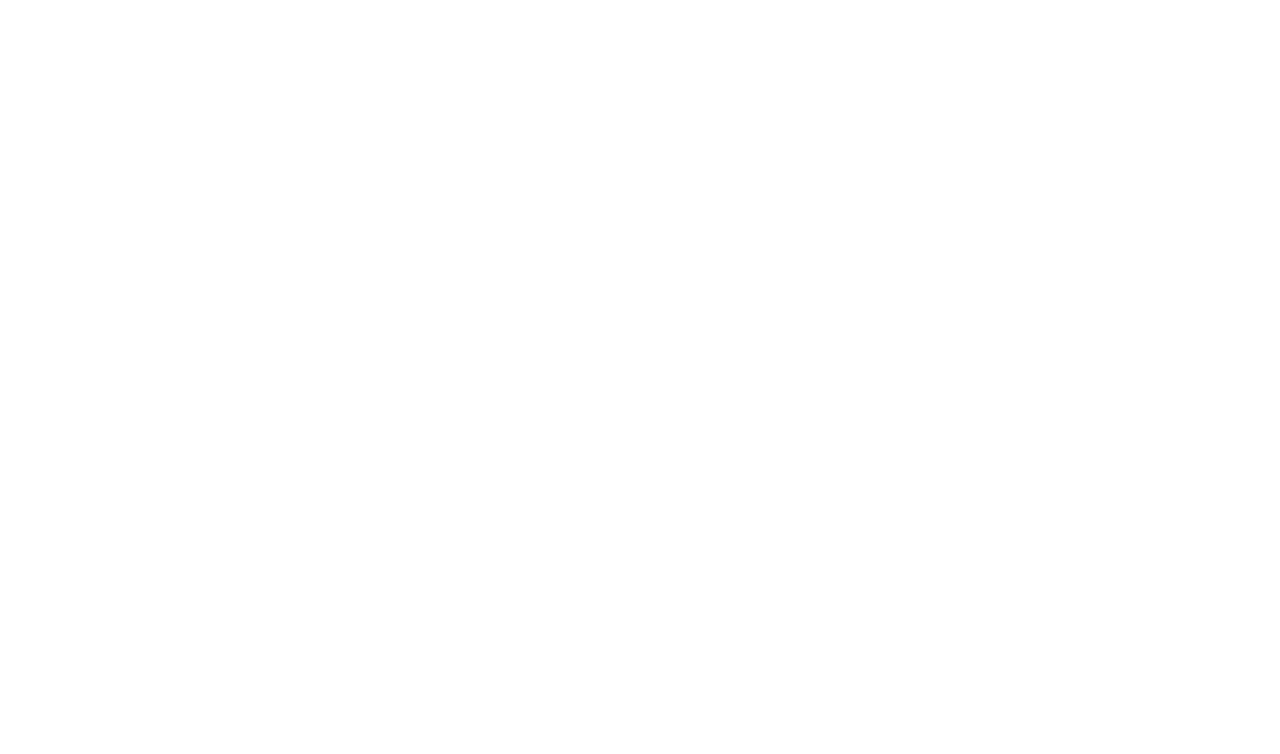
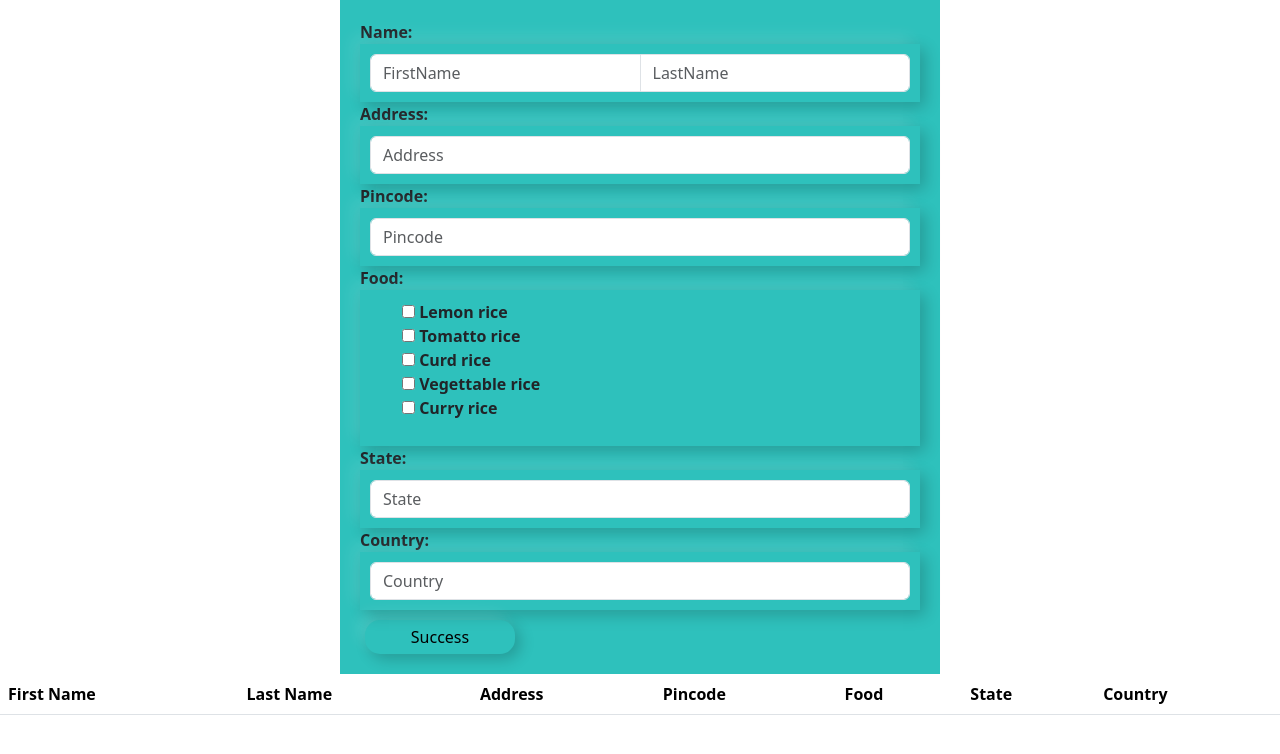
Before and after one commit to Mr-Dhineshraj/FsdWd56-js-Task, a plain HTML site: page index.html in a window 1280 px wide. Drawn offline with nearby package versions, Linux system fonts and the light colour scheme.

Commit message:
forms data getting appended the table

```diff
--- a/Day15-2/src/script/index.js
+++ b/Day15-2/src/script/index.js
@@ -0,0 +1,211 @@
+const container=document.createElement("div");
+const form=document.createElement("form")
+const div1=document.createElement("div");
+const divName=document.createElement("div");
+const inputFirstName=document.createElement("input");
+const inputLastName=document.createElement("input");
+const div2=document.createElement("div");
+const divAddress=document.createElement("div")
+const inputAddress=document.createElement("input");
+const div3=document.createElement("div");
+const divPincode=document.createElement("div");
+const inputPincode=document.createElement("input");
+const div4=document.createElement("div");
+const divFood=document.createElement("div");
+const divList=document.createElement("div");
+const ul=document.createElement("ul");
+const li1=document.createElement("li")
+const li2=document.createElement("li")
+const li3=document.createElement("li")
+const li4=document.createElement("li")
+const li5=document.createElement("li")
+const div5=document.createElement("div");
+const divState=document.createElement("div");
+const inputState=document.createElement("input");
+const div6=document.createElement("div");
+const divCountry=document.createElement("div");
+const inputCountry=document.createElement("input");
+const div7=document.createElement("div");
+const submitButton=document.createElement("button");
+
+const divTable=document.createElement("div");
+const table=document.createElement("table");
+const thead=document.createElement("thead");
+const tableRow=document.createElement("tr");
+const thFirstName=document.createElement("th");
+const thLastName=document.createElement("th");
+const thAddress=document.createElement("th");
+const thPincode=document.createElement("th");
+const thFood=document.createElement("th");
+const thState=document.createElement("th");
+const thCountry=document.createElement("th");
+
+
+container.setAttribute("class","container-fluid d-flex justify-content-center py-10")
+
+
+inputFirstName.setAttribute("type","text")
+inputLastName.setAttribute("type","text")
+inputAddress.setAttribute("type","text")
+inputPincode.setAttribute("type","text")
+inputState.setAttribute("type","text")
+inputCountry.setAttribute("type","text")
+submitButton.setAttribute("type","button")
+
+inputFirstName.setAttribute("class","form-control");
+inputLastName.setAttribute("class","form-control");
+inputAddress.setAttribute("class","form-control");
+inputPincode.setAttribute("class","form-control");
+inputState.setAttribute("class","form-control");
+inputCountry.setAttribute("class","form-control");
+submitButton.setAttribute("class","btn btn-success")
+
+inputFirstName.setAttribute("placeholder","FirstName");
+inputLastName.setAttribute("placeholder","LastName");
+inputAddress.setAttribute("placeholder","Address");
+inputPincode.setAttribute("placeholder","Pincode");
+inputState.setAttribute("placeholder","State");
+inputCountry.setAttribute("placeholder","Country");
+
+divName.setAttribute("class","input-group");
+divAddress.setAttribute("class","input-group");
+divPincode.setAttribute("class","input-group");
+divFood.setAttribute("class","input-group");
+divState.setAttribute("class","input-group");
+divCountry.setAttribute("class","input-group");
+submitButton.setAttribute("class","input-btn")
+
+div1.setAttribute("class","font");
+div2.setAttribute("class","font");
+div3.setAttribute("class","font");
+div4.setAttribute("class","font");
+div5.setAttribute("class","font");
+div6.setAttribute("class","font");
+
+table.setAttribute("class","table");
+thFirstName.setAttribute("scope","col");
+thLastName.setAttribute("scope","col");
+thAddress.setAttribute("scope","col");
+thPincode.setAttribute("scope","col");
+thFood.setAttribute("scope","col");
+thState.setAttribute("scope","col");
+thCountry.setAttribute("scope","col");
+
+
+div1.innerText="Name:";
+div2.innerText="Address:"
+div3.innerText="Pincode:"
+div4.innerText="Food:"
+div5.innerText="State:"
+div6.innerText="Country:"
+submitButton.innerText="Success"
+
+
+ul.innerHTML=`<li><input type="checkbox"> Lemon rice</li>
+<li><input type="checkbox"> Tomatto rice</li>
+<li><input type="checkbox"> Curd rice</li>
+<li><input type="checkbox"> Vegettable rice</li>
+<li><input type="checkbox"> Curry rice</li>`
+
+thFirstName.innerText="First Name"
+thLastName.innerText="Last Name"
+thAddress.innerText="Address"
+thPincode.innerText="Pincode"
+thFood.innerText="Food"
+thState.innerText="State"
+thCountry.innerText="Country"
+
+
+
+
+container.appendChild(form);
+form.append(div1,div2,div3,div4,div5,div6,div7);
+div1.append(divName);
+divName.append(inputFirstName,inputLastName);
+div2.appendChild(divAddress);
+divAddress.appendChild(inputAddress);
+div3.appendChild(divPincode);
+divPincode.appendChild(inputPincode);
+div4.appendChild(divFood);
+divFood.appendChild(divList)
+divList.appendChild(ul);
+div5.appendChild(divState);
+divState.appendChild(inputState);
+div6.appendChild(divCountry);
+divCountry.appendChild(inputCountry);
+div7.appendChild(submitButton);
+
+divTable.appendChild(table);
+table.appendChild(thead);
+thead.appendChild(tableRow);
+tableRow.append(thFirstName,thLastName,thAddress,thPincode,thFood,thState,thCountry);
+document.body.append(container,divTable);
+
+let row=1;
+let checkedcheckboxs;
+
+submitButton.addEventListener("click",validateAndDisplayTheData);
+
+function validateAndDisplayTheData(){
+    console.log("Display the car")
+    checkedcheckboxs=document.querySelectorAll('input[type="checkbox"]:checked');
+    if (checkedcheckboxs.length<2){
+        alert("please select atleast 2 food options");
+        return;
+    }
+    displayTheData();
+
+}
+
+
+function displayTheData(){
+    console.log("display thre data")
+    let firstName=inputFirstName.value;
+    let lastName=inputLastName.value;
+    let address=inputAddress.value;
+    let pincode=inputPincode.value;
+    let state=inputState.value;
+    let country=inputCountry.value;
+
+    let selectedFoods=Array.from(checkedcheckboxs).map(checkbox=>checkbox.parentNode.textContent.trim());
+    console.log(selectedFoods);
+
+
+
+    if(!firstName||!lastName||!address||!pincode||!state||!country){
+        alert("Please fill the input fields")
+    }else{
+
+       const newRow=table.insertRow(row);
+       let cell1=newRow.insertCell(0);
+       let cell2=newRow.insertCell(1);
+       let cell3=newRow.insertCell(2);
+       let cell4=newRow.insertCell(3);
+       let cell5=newRow.insertCell(4);
+       let cell6=newRow.insertCell(5);
+       let cell7=newRow.insertCell(6);
+
+
+
+
+       cell1.innerHTML=firstName;
+       cell2.innerHTML=lastName;
+       cell3.innerHTML=address;
+       cell4.innerHTML=pincode;
+       cell5.innerHTML=selectedFoods.join(", ");
+       cell6.innerHTML=state;
+       cell7.innerHTML=country;
+
+row++;
+
+inputFirstName.value="";
+inputLastName.value="";
+inputAddress.value="";
+inputPincode.value="";
+inputState.value="";
+inputCountry.value="";
+checkedcheckboxs.forEach(function(checkbox){
+    checkbox.checked=false;
+});
+    }
+}
--- a/Day15-2/src/style/style.css
+++ b/Day15-2/src/style/style.css
@@ -1 +1,88 @@
-\
+ form{
+    width: 90%;
+    max-width: 600px;
+    background-color: #2ec1bc;
+    padding: 20px;
+
+}
+
+.font{
+    font-weight: bold;
+}
+
+.input-group{
+    padding: 10px;
+    box-shadow:-8px -8px 15px rgba(255,255, 255,0.1), 5px 5px 15px rgba(0,0,0,0.2) ;
+    outline: none;
+}
+ul li{
+    list-style-type: none;
+}
+
+.input-btn{
+    padding: 5px;
+    margin-top: 10px;
+    margin-left: 5px;
+    width: 150px;
+    border-radius: 15px;
+    border: none;
+    background-color:aqua ;
+    box-shadow:-8px -8px 15px rgba(255,255, 255,0.1), 5px 5px 15px rgba(0,0,0,0.2) ;
+    background: transparent;
+    color: black;
+
+
+
+
+/*
+<!-- <div class="container-fluid d-flex justify-content-center py-10">
+        <form>
+
+            <div><Strong>Name:</Strong></div>
+
+            <div class="input-group">
+
+                <input type="text" class="form-control" placeholder="First Name">
+
+                <input type="text" aria-label="Last name" class="form-control" placeholder="Last Name">
+              </div>
+
+              <div><Strong>Address:</Strong></div>
+              <div class="input-group">
+
+                <input type="text" class="form-control" placeholder="Enter Your Address" required>
+            </div>
+
+            <div><Strong>Pincode:</Strong></div>
+              <div class="input-group">
+
+                <input type="text" class="form-control" placeholder="Pincode" required>
+            </div>
+            <div>
+                       <div><Strong>Food:</Strong></div>
+
+                        <ul>
+                        <li><input type="checkbox"> Lemon rice</li>
+                        <li><input type="checkbox"> Tomatto rice</li>
+                        <li><input type="checkbox"> Curd rice</li>
+                        <li><input type="checkbox"> Vegettable rice</li>
+                        <li><input type="checkbox"> Curry rice</li>
+                    </ul>
+
+            </div>
+            <div><Strong>State:</Strong></div>
+              <div class="input-group" >
+
+                <input type="text" class="form-control" placeholder="State" required>
+            </div>
+            <div><Strong>Country:</Strong></div>
+              <div class="input-group">
+
+                <input type="text" class="form-control" placeholder="Country" required>
+            </div>
+
+
+        </form>
+
+
+    </div> --> */
```
Also changed, not shown: index.html (+4 -0 lines).
